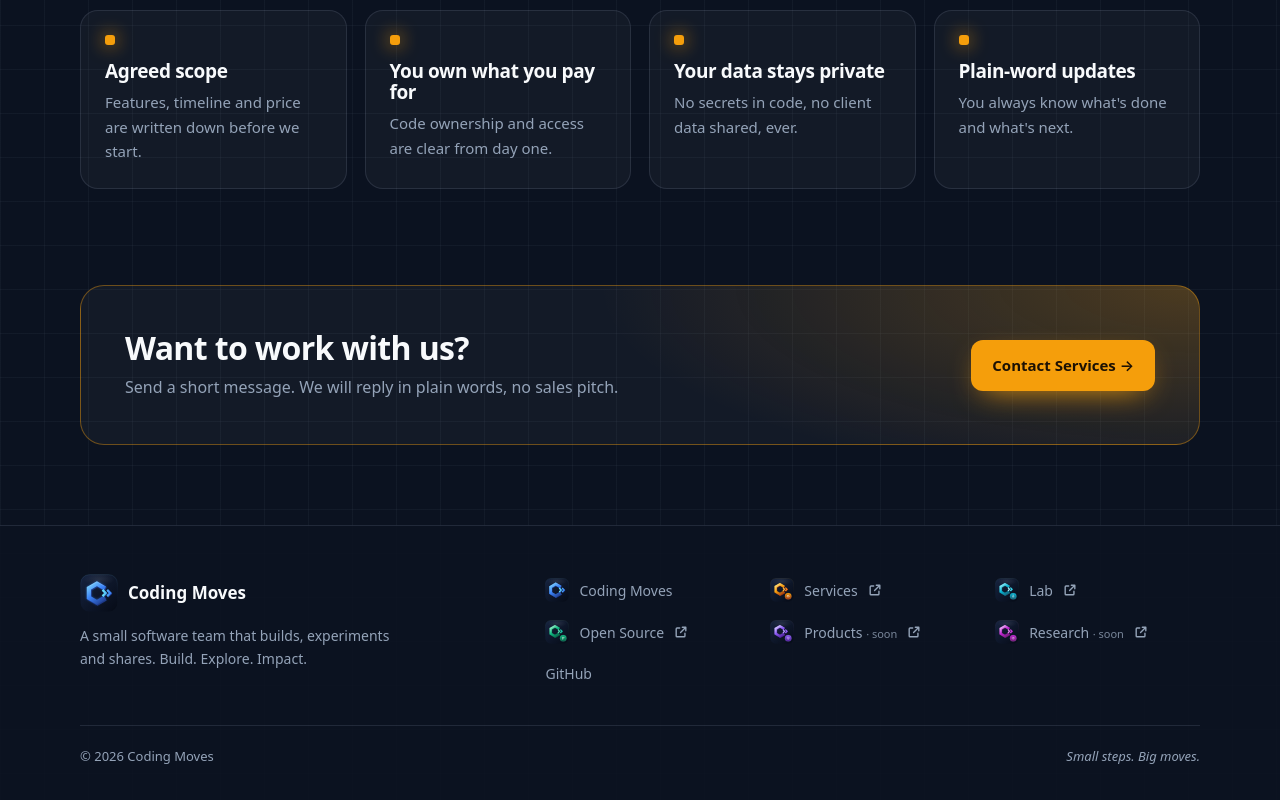
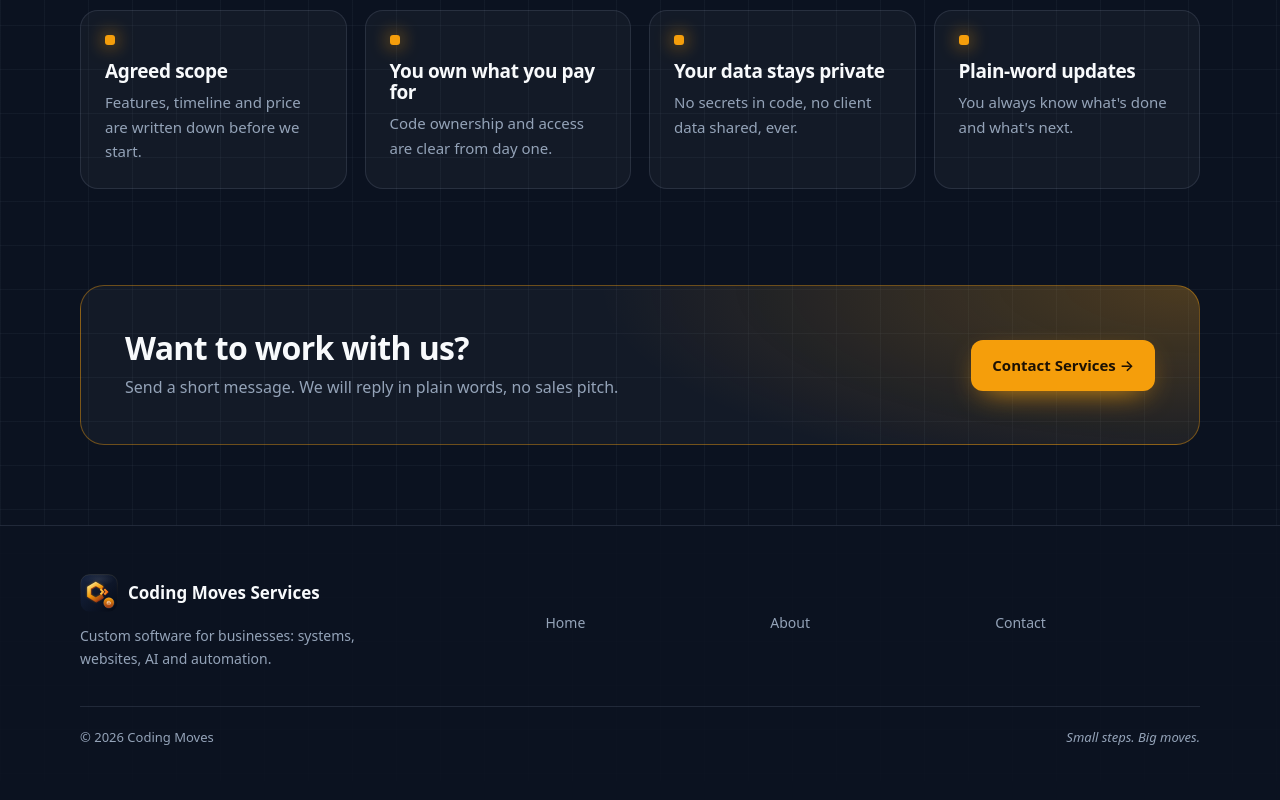
Before and after one commit to Coding-Moves/website, a Next.js app: page /services/about/ in a window 1280 px wide. Shown: the part 1119-1919 px from the top of the page. Built offline with nearby package versions, Linux system fonts and the light colour scheme.

Commit message:
Keep sub-brand navigation within each site

```diff
--- a/src/components/BrandShell.tsx
+++ b/src/components/BrandShell.tsx
@@ -24,7 +24,7 @@ export default function BrandShell({
       <a href="#main" className="skip">Skip to content</a>
       <Header brand={brand} page={page} />
       <main id="main">{children}</main>
-      <Footer />
+      <Footer brand={brand} />
     </div>
   );
 }
--- a/src/components/Footer.tsx
+++ b/src/components/Footer.tsx
@@ -1,23 +1,24 @@
 import Link from "next/link";
-import { BRANDS, MAIN, href, logoSrc } from "@/data/brands";
+import { BRANDS, href, logoSrc, type Brand } from "@/data/brands";
 import { SITE } from "@/data/site";
 import SubBrandLink from "./SubBrandLink";
 
-export default function Footer() {
+export default function Footer({ brand }: { brand: Brand }) {
   const year = new Date().getFullYear();
+  const main = brand.id === "main";
   return (
     <footer className="footer">
       <div className="container">
         <div className="footer-grid">
           <div className="footer-brand">
-            <Link href="/" className="logo-link">
-              <img src={logoSrc(MAIN)} alt="" width={38} height={38} />
-              <span className="logo-text">Coding Moves</span>
+            <Link href={href(brand, "/")} className="logo-link">
+              <img src={logoSrc(brand)} alt="" width={38} height={38} />
+              <span className="logo-text">{brand.name}</span>
             </Link>
-            <p>{MAIN.oneLiner} {SITE.slogan}</p>
+            <p>{brand.oneLiner}{main && ` ${SITE.slogan}`}</p>
           </div>
-          <nav className="footer-links" aria-label="All Coding Moves sections">
-            {BRANDS.map((b) => (
+          <nav className="footer-links" aria-label={`${brand.name} footer links`}>
+            {main ? BRANDS.map((b) => (
               b.id === "main" ? (
                 <Link key={b.id} href={href(b, "/")}>
                   <img src={logoSrc(b)} alt="" width={24} height={24} />
@@ -29,9 +30,15 @@ export default function Footer() {
                   <span>{b.short} {b.status === "in-progress" && <em>· soon</em>}</span>
                 </SubBrandLink>
               )
-            ))}
-            {SITE.githubUrl && <a href={SITE.githubUrl}>GitHub</a>}
-            {SITE.youtubeUrl && <a href={SITE.youtubeUrl}>YouTube</a>}
+            )) : (
+              <>
+                <Link href={href(brand, "/")}>Home</Link>
+                <Link href={href(brand, "/about/")}>About</Link>
+                <Link href={href(brand, "/contact/")}>Contact</Link>
+              </>
+            )}
+            {main && SITE.githubUrl && <a href={SITE.githubUrl}>GitHub</a>}
+            {main && SITE.youtubeUrl && <a href={SITE.youtubeUrl}>YouTube</a>}
           </nav>
         </div>
         <div className="footer-bottom">
--- a/src/components/Header.tsx
+++ b/src/components/Header.tsx
@@ -33,7 +33,7 @@ export default function Header({ brand, page }: { brand: Brand; page: Page }) {
         </nav>
 
         <div className="header-tools">
-          <details className="switcher">
+          {brand.id === "main" && <details className="switcher">
             <summary className="icon-btn" aria-label="All Coding Moves sections" title="All sections">
               <svg width="18" height="18" viewBox="0 0 24 24" fill="currentColor" aria-hidden="true">
                 <rect x="3" y="3" width="7.5" height="7.5" rx="2" />
@@ -58,7 +58,7 @@ export default function Header({ brand, page }: { brand: Brand; page: Page }) {
                 )
               ))}
             </div>
-          </details>
+          </details>}
           <ThemeToggle />
         </div>
       </div>
--- a/src/data/brands.ts
+++ b/src/data/brands.ts
@@ -253,7 +253,7 @@ export const BRANDS: Brand[] = [
       story: [
         "New tech moves fast. The only way to know if an idea works is to build a small version and test it.",
         "Every experiment here is labelled with its real stage, from rough idea to working prototype. If something failed, we say so, because that's useful too.",
-        "Good experiments move on: into Products, into Open Source, or into client work.",
+        "Good experiments can grow into useful tools or teach us what to try next.",
       ],
       principles: [
         { title: "Honest labels", text: "Idea, prototype, in progress, released or archived. Always visible." },
```
